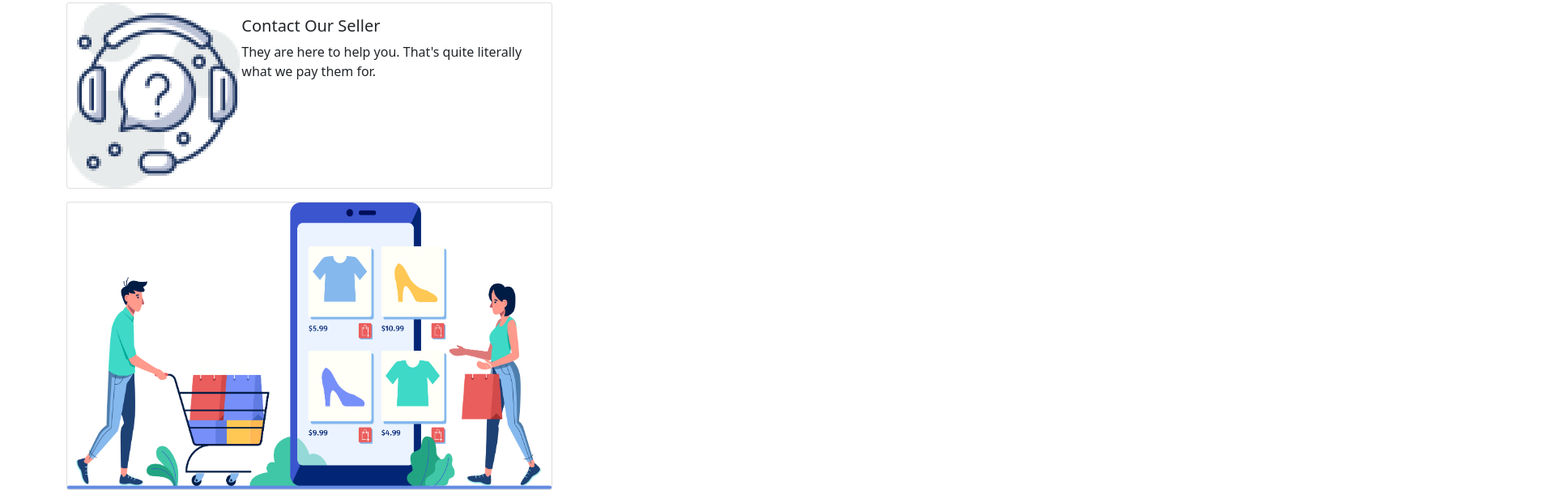
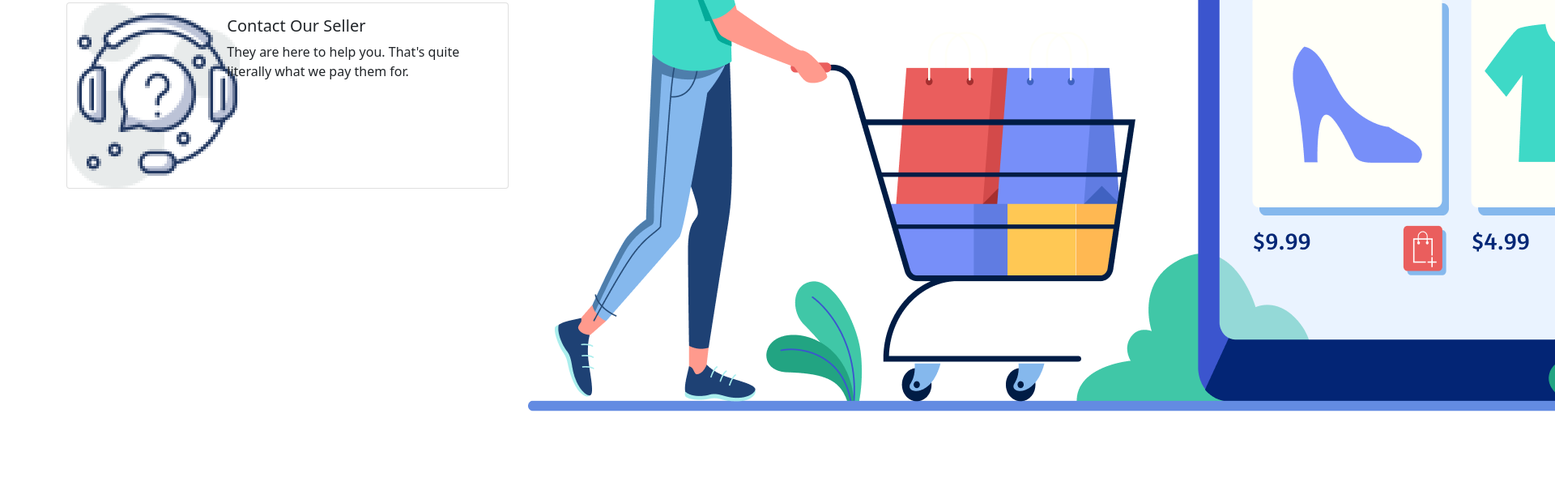
Before and after one commit to MdJubaerAhmed/Penguin-Fashion, a plain HTML site: page index.html in a window 1280 px wide. Shown: the part 2820-3441 px from the top of the page at 81% size, 1920 px wide, since content can reach past the window. After the commit the page ends 3328 px from the top, so only its background shows below. Drawn offline with nearby package versions, Linux system fonts and the light colour scheme.

Commit message:
this is my update code

```diff
--- a/index.html
+++ b/index.html
@@ -152,10 +152,9 @@
         </div>
       </div>
       </section>
-
-
-
-
+      <section>
+      <div class="row">
+        <div class="col-md-6">
           <section class="mt-5" max-height: 20px>
             <div class="card mb-3" style="max-width: 600px;">
               <div class="row g-0">
@@ -201,9 +200,18 @@
             </div>
 
            </section>
-          <div class="card mb-3" style="max-width: 600px;">
+        </div>
+        <div class="col-md-6">
+
           <img src="images/XMLID 1.png" alt="...">
         </div>
+      </div>
+
+
+
+
+
+
       </section>
 
 
--- a/style.css
+++ b/style.css
@@ -5,5 +5,4 @@ body{
     width: 10px;
     height: 100px;
     position: left;
-
 }
```
Lines whose indentation alone changed are shown as unchanged.
